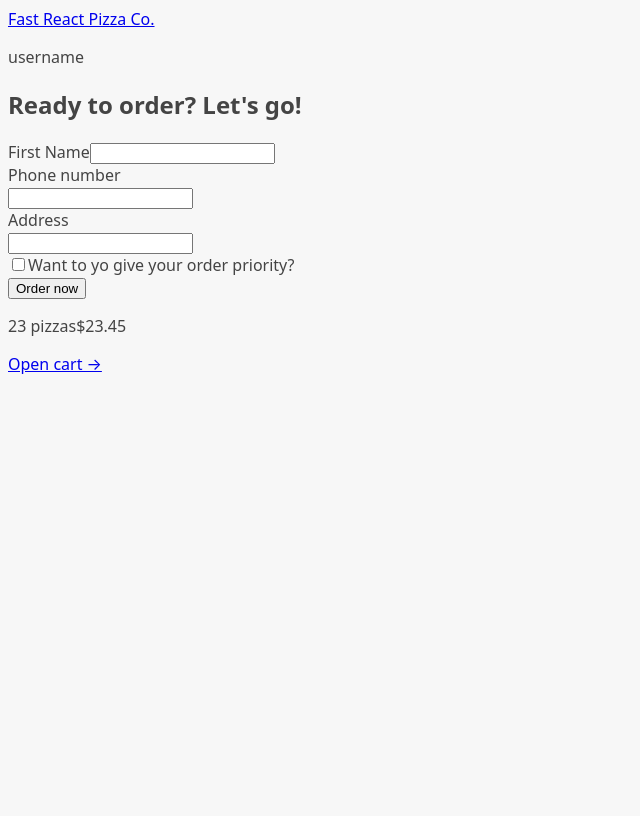
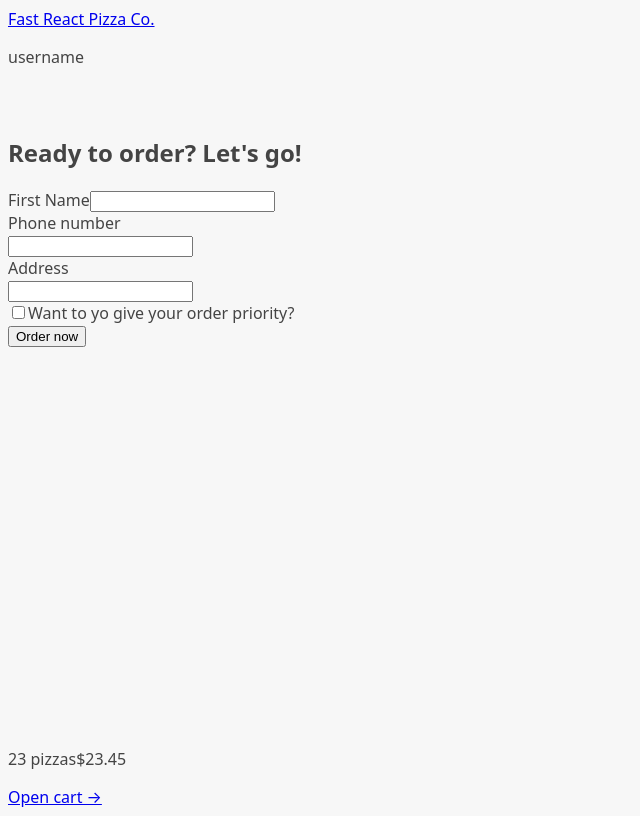
Before and after one commit to itsGhazle/Fast-react-pizza, a React (Vite) app: page /order/new in a window 1280 px wide. Shown: the whole page, without its empty margins (0-640 px from the left). Built offline with nearby package versions, Linux system fonts and the light colour scheme.

Commit message:
Displayed a Loading Indicator when Fetching Data

```diff
--- a/src/features/UI/AppLayout.jsx
+++ b/src/features/UI/AppLayout.jsx
@@ -1,17 +1,21 @@
-import { Outlet } from "react-router-dom"
-import CartOverview from "../cart/CartOverview"
-import Header from "./Header"
+import { Outlet, useNavigation } from "react-router-dom";
+import CartOverview from "../cart/CartOverview";
+import Header from "./Header";
+import Loader from "./Loader";
 
 function AppLayout() {
-    return (
-        <>
-           <Header/>
-           <main>
-            <Outlet/>
-           </main>
-           <CartOverview/>
-        </>
-    )
+  const navigation = useNavigation();
+  const isLoading = navigation.state === "loading";
+  return (
+    <div className="layout">
+    {isLoading && <Loader/>}
+      <Header />
+      <main>
+        <Outlet />
+      </main>
+      <CartOverview />
+    </div>
+  );
 }
 
-export default AppLayout
+export default AppLayout;
--- /dev/null
+++ b/src/features/UI/Loader.jsx
@@ -0,0 +1,9 @@
+function Loader() {
+    return (
+        <div className="loader">
+
+        </div>
+    )
+}
+
+export default Loader
```
